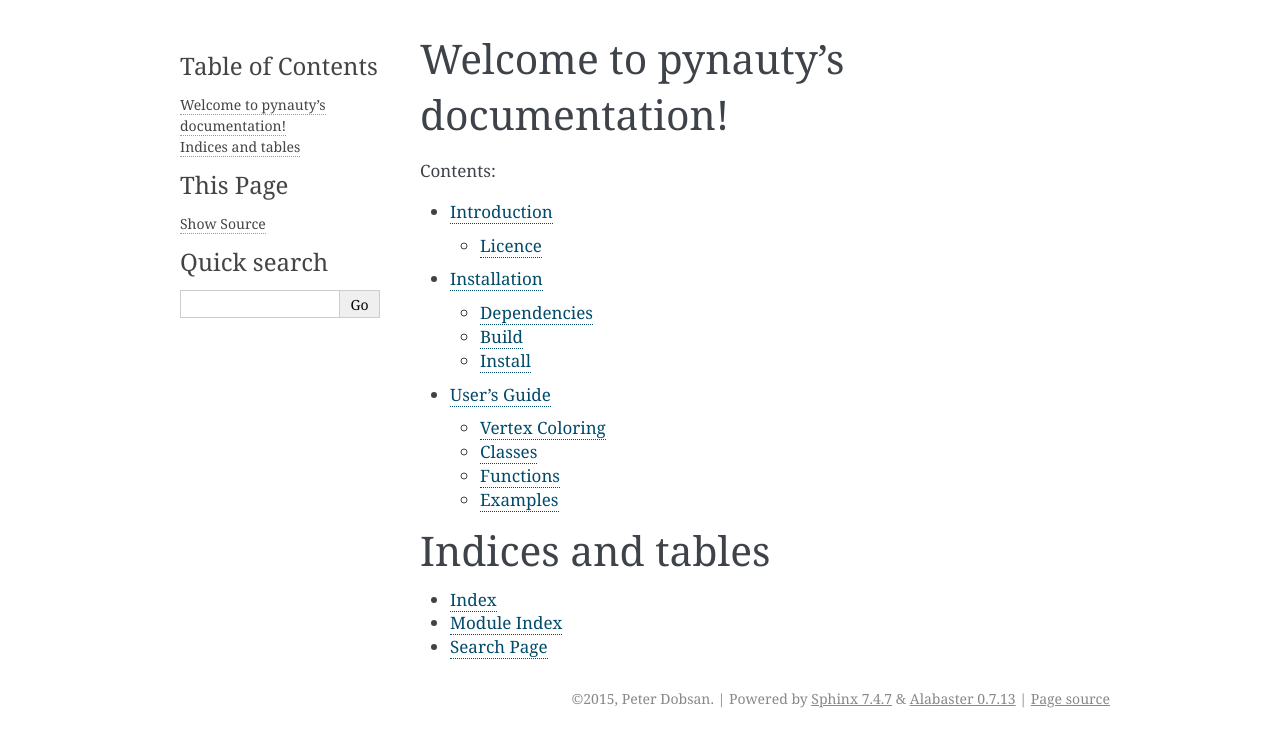
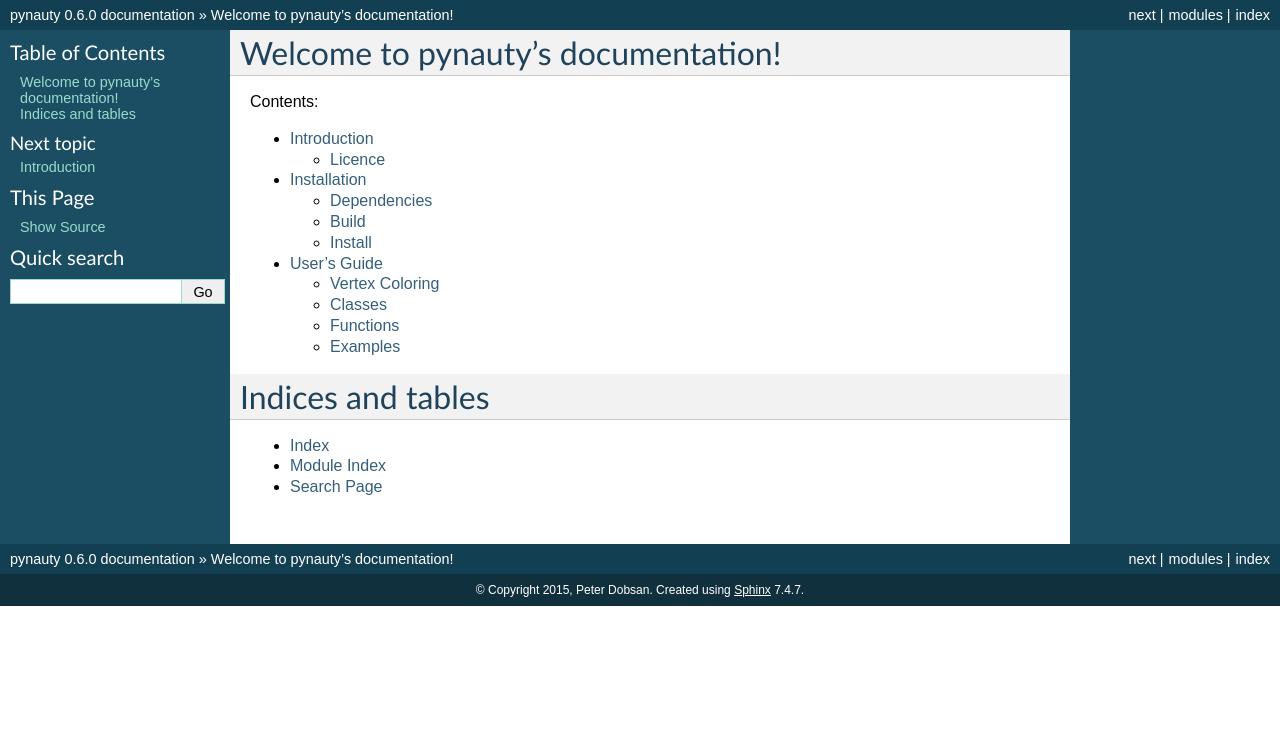
Before and after one commit to pdobsan/pynauty, a Sphinx documentation site: the page built from docs/source/index.rst, in a window 1280 px wide. Shown: the top 747 px of the page. Built offline with Sphinx 7.4.7, drawn with Linux system fonts in a browser that asks for light colours.

Commit message:
Sphinx config changes: py3, extensions, classic theme

```diff
--- a/docs/source/conf.py
+++ b/docs/source/conf.py
@@ -29,7 +29,7 @@
 # Add any Sphinx extension module names here, as strings. They can be
 # extensions coming with Sphinx (named 'sphinx.ext.*') or your custom
 # ones.
-extensions = []
+extensions = ['sphinx.ext.todo', 'sphinx.ext.viewcode', 'sphinx.ext.autodoc']
 
 # Add any paths that contain templates here, relative to this directory.
 templates_path = ['_templates']
@@ -108,7 +108,7 @@
 
 # The theme to use for HTML and HTML Help pages.  See the documentation for
 # a list of builtin themes.
-html_theme = 'alabaster'
+html_theme = 'classic'
 
 # Theme options are theme-specific and customize the look and feel of a theme
 # further.  For a list of options available for each theme, see the
```
Also changed, not shown: 1 other file.
